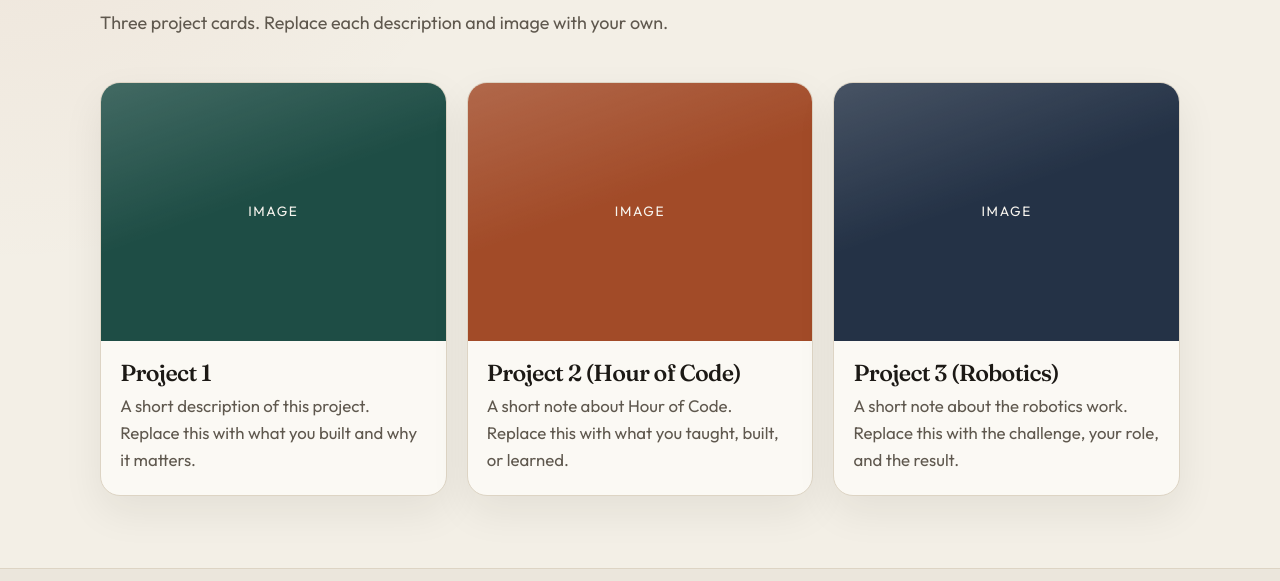
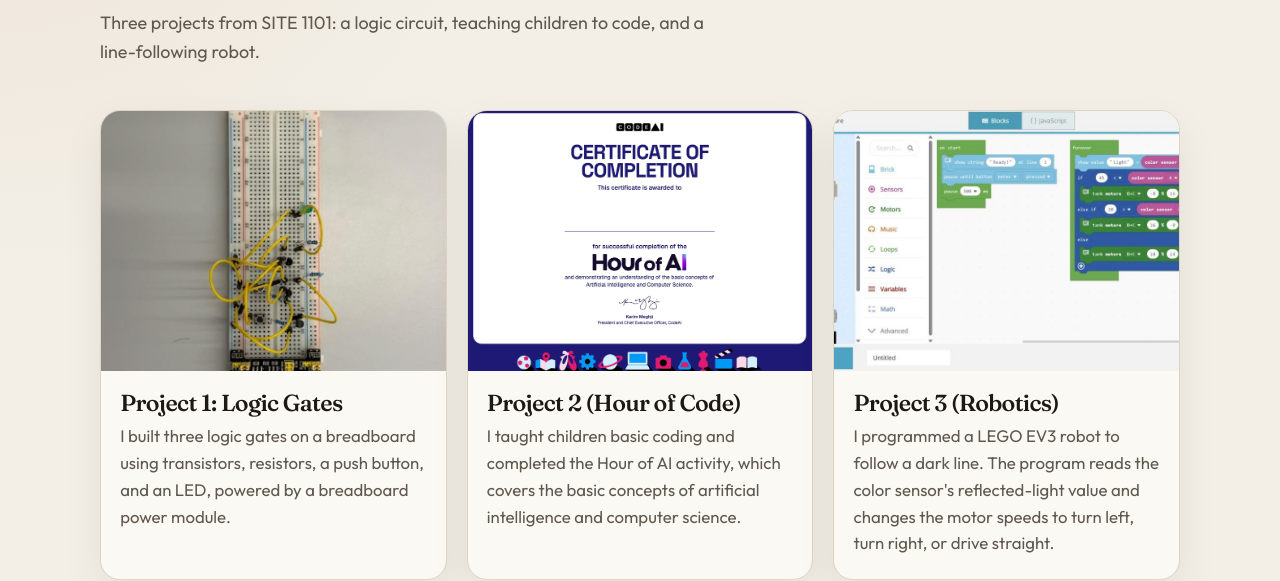
Before and after one commit to rmusazada/rmusazada.github.io, a plain HTML site: page projects.html in a window 1280 px wide. Shown: the part 243-824 px from the top of the page. Drawn offline with Linux system fonts and the light colour scheme.

Commit message:
Add profile photo and Projects 1, 2 and 3 with images

```diff
--- a/css/style.css
+++ b/css/style.css
@@ -482,3 +482,11 @@ main {
     padding-top: 2.4rem;
   }
 }
+/* Project card images */
+.project-image {
+  display: block;
+  width: 100%;
+  height: 260px;
+  object-fit: contain;
+  background: #f3efe8;
+}
--- a/projects.html
+++ b/projects.html
@@ -39,38 +39,31 @@
     <header class="page-intro">
       <p class="eyebrow">Projects</p>
       <h1>Selected work</h1>
-      <p class="lede">Three project cards. Replace each description and image with your own.</p>
+      <p class="lede">Three projects from SITE 1101: a logic circuit, teaching children to code, and a line-following robot.</p>
     </header>
 
     <section class="project-grid" aria-label="Project list">
       <article class="project-card">
-        <!-- Replace the placeholder with <img src="images/project-1.jpg" alt="Project 1"> -->
-        <div class="media-placeholder" data-tone="1" role="img" aria-label="Image placeholder for Project 1">
-          <span>Image</span>
-        </div>
+        <img class="project-image" src="images/project1-logic-gates.jpeg" alt="Breadboard with wires, transistors, resistors, a button and an LED forming logic gates">
         <div class="project-body">
-          <h2>Project 1</h2>
-          <p>A short description of this project. Replace this with what you built and why it matters.</p>
+          <h2>Project 1: Logic Gates</h2>
+          <p>I built three logic gates on a breadboard using transistors, resistors, a push button, and an LED, powered by a breadboard power module.</p>
         </div>
       </article>
 
       <article class="project-card">
-        <div class="media-placeholder" data-tone="2" role="img" aria-label="Image placeholder for Hour of Code">
-          <span>Image</span>
-        </div>
+        <img class="project-image" src="images/project2-hour-of-code.png" alt="Hour of AI certificate of completion from CodeAI">
         <div class="project-body">
           <h2>Project 2 (Hour of Code)</h2>
-          <p>A short note about Hour of Code. Replace this with what you taught, built, or learned.</p>
+          <p>I taught children basic coding and completed the Hour of AI activity, which covers the basic concepts of artificial intelligence and computer science.</p>
         </div>
       </article>
 
       <article class="project-card">
-        <div class="media-placeholder" data-tone="3" role="img" aria-label="Image placeholder for Robotics">
-          <span>Image</span>
-        </div>
+        <img class="project-image" src="images/project3-robotics.jpeg" alt="LEGO EV3 block code that reads the color sensor and steers the motors">
         <div class="project-body">
           <h2>Project 3 (Robotics)</h2>
-          <p>A short note about the robotics work. Replace this with the challenge, your role, and the result.</p>
+          <p>I programmed a LEGO EV3 robot to follow a dark line. The program reads the color sensor's reflected-light value and changes the motor speeds to turn left, turn right, or drive straight.</p>
         </div>
       </article>
     </section>
```
Also changed, not shown: index.html (+1 -1 lines), images/profile.jpeg (added), images/project1-logic-gates.jpeg (added), images/project2-hour-of-code.png (added), images/project3-robotics.jpeg (added).
